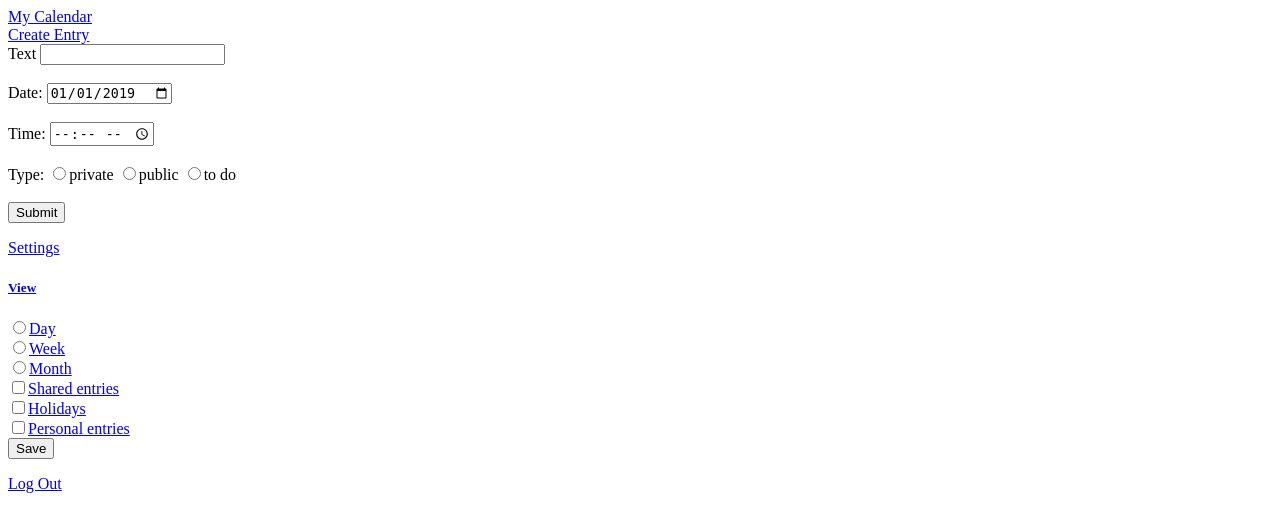
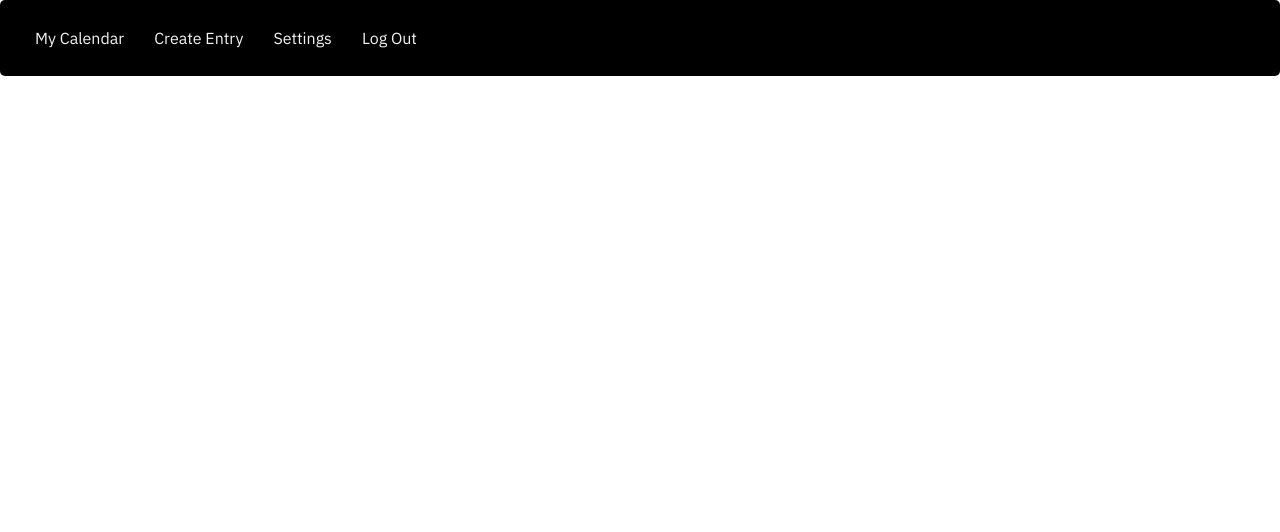
Before and after one commit to tarikmiljkovic/calendar, a PHP site: page /loginnav.inc.php in a window 1280 px wide. Shown: the top 532 px of the page. Run offline with PHP 8.4, Linux system fonts and the light colour scheme.

Commit message:
Fixed drop down fuck, but another fuck appeared ^^

```diff
--- a/createEntry.inc.php
+++ b/createEntry.inc.php
@@ -23,5 +23,3 @@
 	<br><br>
   <input type="submit" id="saveEntry" value="Submit">
 </form>
-
-<?php include("myCalendar.inc.php"); ?>
--- a/css/main.css
+++ b/css/main.css
@@ -20,6 +20,8 @@
     background-color: black;
   }
 
+/* ||||||||||| DROPDOWN STYLE START ||||||| */
+
   /* Dropdown container - positioning*/
   .dropdown {
   float: left;
@@ -31,12 +33,13 @@
   padding: 0;
 
   }
-/*Dropdown content*/
+  /*Dropdown content and positioning*/
   .dropdown-content {
+
   display: none;
   position: absolute;
   top: 124px;
-  background-color: #744A4A;
+  background-color: #A70808;
   min-width: 160px;
   box-shadow: 0px 8px 16px 0px rgba(0,0,0,1.0);
   border: 2px solid black;
@@ -48,12 +51,16 @@
   text-align: left;
   margin: 0;
   }
-
-.dropdown:hover .dropdown-content {
+  /*
+  .dropdown:active .dropdown-content {
   display: block;
   background-color: #930C0C;
   position: fixed;
   }
+  */
+  .show {display:block;}
+
+/* ||||||||||| DROPDOWN STYLE END ||||||| */
 
 
   /* Style the topnavigation bar*/
@@ -65,7 +72,7 @@
     padding: 10px 15px; /*14px 16px*/
     text-decoration: none;
   }
-  /* Change color on hover */
+  /* Change color on onclick */
   .topnav a:hover {
     background-color: red;
     color: black;
@@ -140,7 +147,7 @@
     cursor: pointer;
   }
 
-  input[type=submit]:hover {
+  input[type=submit]:onclick {
     background-color: #45a050;
   }
 
@@ -155,7 +162,7 @@
     cursor: pointer;
   }
 
-  input[type=button]:hover {
+  input[type=button]:onclick {
     background-color: #45a049;
   }
 
--- a/loginnav.inc.php
+++ b/loginnav.inc.php
@@ -1,55 +1,44 @@
+
+<link rel="stylesheet" href="css/main.css">
 
   <div class="topnav" id="Topnav">
   <a href="index.php?content=myCalendar">My Calendar</a>
-
   <!-- define dropdown button for entry creation -->
   <div class="dropdown">
-
-    <!-- "myFunction() needs to be linked !! /js/Topnav.js -->
     <a href="#" onclick="myFunction()" class="dropbtn">Create Entry</a>
-      <!--<i class="fa fa-caret-down"></i>-->
     <div id="myDropdown" class="dropdown-content">
-      <form id="createEntry" method="post" action="saveEntryDB.php">
-        Text <input type="text" id="text" name="text" required>
-        <br><br>
-        Date: <input type="date" id="date" name="date" value="2019-01-01" min="2018-01-01" required>
-        <br><br>
-        Time: <input type="time" id="time" name="time" value="HH:mm" min="00:00" max="23:59" required>
-        <br><br>
-        Type:
-        <input type="radio" name="type" id="type" value="private" required>private
-        <input type="radio" name="type"  id="type" value="public" required>public
-        <input type="radio" name="type"  id = "type" value="to do" required>to do
-	      <br><br>
-         <input type="submit" id="saveEntry" value="Submit">
-      </form>
+      <?php include("createEntry.inc.php"); ?>
    </div>
   </div>
   <!-- define dropdown button for settings -->
   <div class="dropdown">
-    <a href="#" class="dropbtn">Settings
-      <i class="fa fa-caret-down"></i>
-    </button>
-    <div class="dropdown-content">
-     <form id="sendSettings" method="post" action="savesettings.php">
-                </tr>
-                <tr>
-                    <th><h5><b>View</b></h5></th>
-                    <td>
-                    <input name="radio1" type="radio" value="Day" />Day<br>
-                    <input name="radio2" type="radio" value="Week" />Week<br>
-                    <input name="radio3" type="radio" value="Month" />Month<br>
-                    </td>
-
-                    <td>
-                    <input name="option4" type="checkbox" />Shared entries<br>
-                    <input name="option5" type="checkbox" />Holidays<br>
-                    <input name="option6" type="checkbox" />Personal entries<br>
-                    </td>
-                </tr>
-            </table>
-            <input type="submit" value="Save">
-            </form>
+  <a href="#" onclick="myFunction1()" class="dropbtn">Settings</a>
+    <div id="myDropdown1" class="dropdown-content">
+      <?php include("settings.inc.php"); ?>
     </div>
   </div>
 <a href="index.php?content=logout">Log Out</a>
+
+<script>
+function myFunction() {
+  document.getElementById("myDropdown").classList.toggle("show");
+}
+function myFunction1() {
+  document.getElementById("myDropdown1").classList.toggle("show");
+}
+
+/* Close the dropdown menu if the user clicks outside of it
+window.onclick = function(event) {
+  if (!event.target.matches('.dropbtn')) {
+    var dropdowns = document.getElementsByClassName("dropdown-content");
+    var i;
+    for (i = 0; i < dropdowns.length; i++) {
+      var openDropdown = dropdowns[i];
+      if (openDropdown.classList.contains('show')) {
+        openDropdown.classList.remove('show');
+      }
+    }
+  }
+}
+*/
+</script>
--- a/saveEntryDB.php
+++ b/saveEntryDB.php
@@ -56,4 +56,5 @@
   $pdo = null;
   echo "Entry saved";
   header("Location: index.php");
+
 ?>
--- a/savesettings.php
+++ b/savesettings.php
@@ -3,7 +3,7 @@
 
 
     <!-- Anzeigeänderungen im Kalender -->
-
+    <?php header("Location: index.php"); ?>
 
 
 
--- a/settings.inc.php
+++ b/settings.inc.php
@@ -1,5 +1,6 @@
 <!DOCTYPE html>
 <html>
+
 <style>
 table {
   border-collapse: collapse;
@@ -14,7 +15,6 @@ th, td {
 
 <!-- SHOULD BE ADDED AS SIDE PANEL TO THE CALENDAR, AND NOT DISPLAYED ALONE! -->
     <body>
-        <h2>Calendar settings</h2><br>
             <table>
                 <tr>
                     <th><h3>View</h3></th>
@@ -41,5 +41,3 @@ th, td {
     </body>
     <!-- ## -->
 </html>
->>>>>>> Stashed changes
-<?php include("myCalendar.inc.php"); ?>
```
Also changed, not shown: css/js/Topnav.js (deleted, +0 -30 lines). Lines whose indentation alone changed are shown as unchanged.
